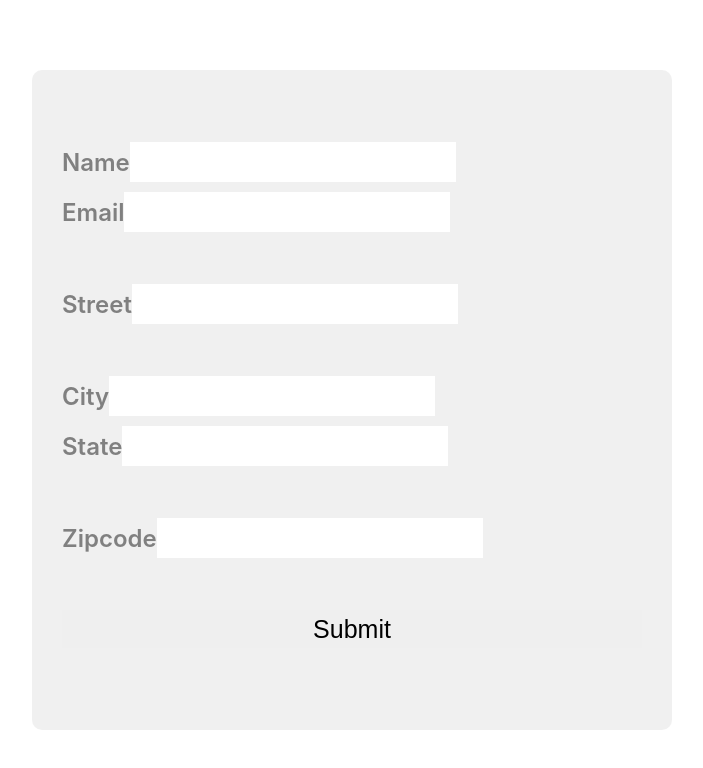
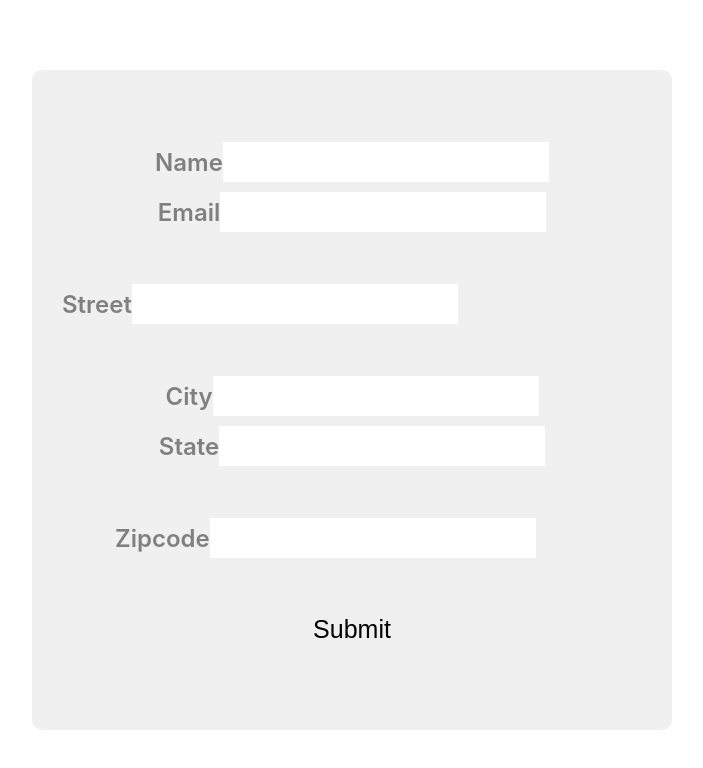
Before and after one commit to lekaren-web/devtest, a React (Create React App) app: page / in a window 1280 px wide. Shown: the top 768 px of the page, without its empty margins (288-991 px from the left). Built offline with nearby package versions, Linux system fonts and the light colour scheme; no server answers.

Commit message:
Update index.css

```diff
--- a/src/index.css
+++ b/src/index.css
@@ -56,3 +56,14 @@ button{
   width:50%;
   margin: 0 auto;
 }
+
+.half-row < div {
+display: flex;
+flex-direction: column
+}
+.half-row{
+  display: flex;
+  flex-direction: row;
+  flex-wrap: wrap;
+  justify-content: space-evenly;
+}
```
